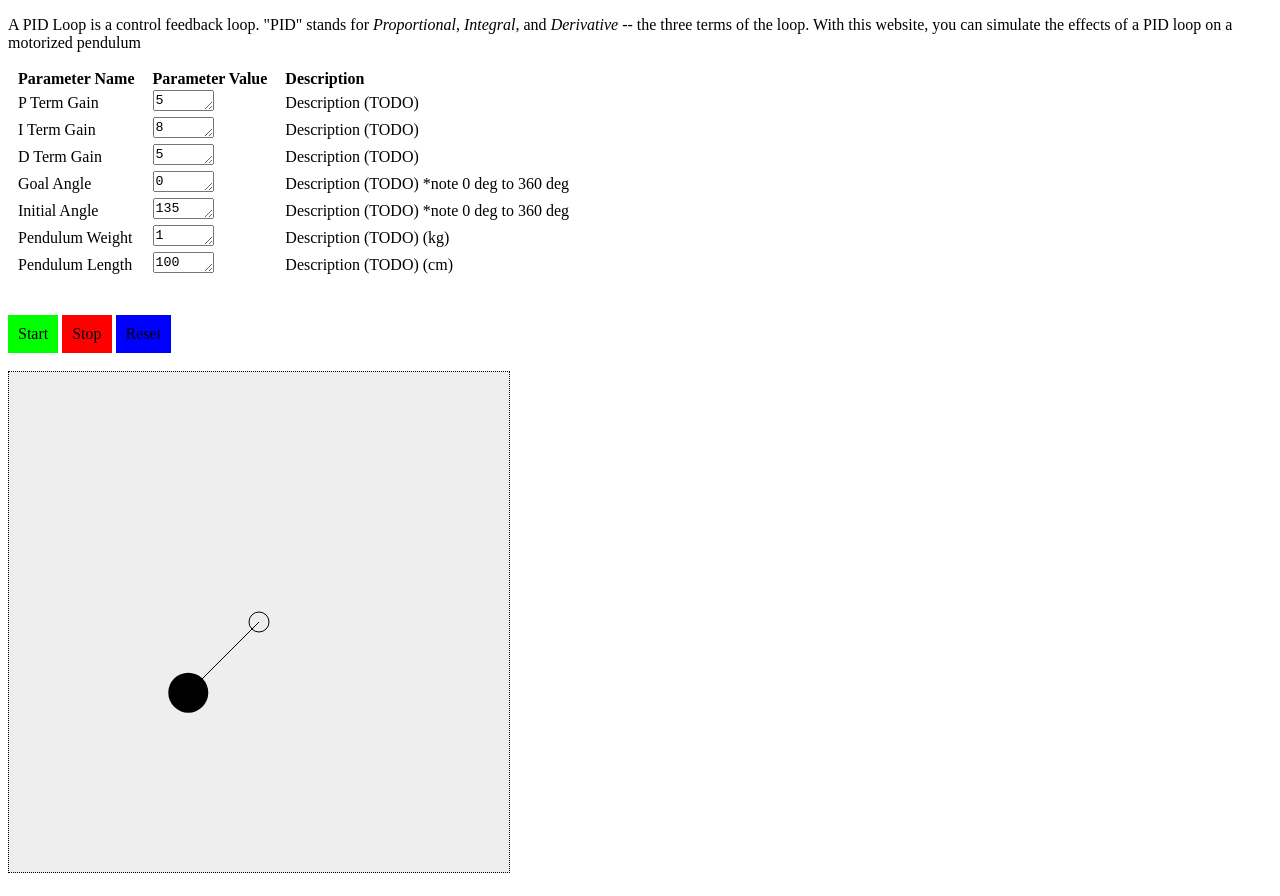
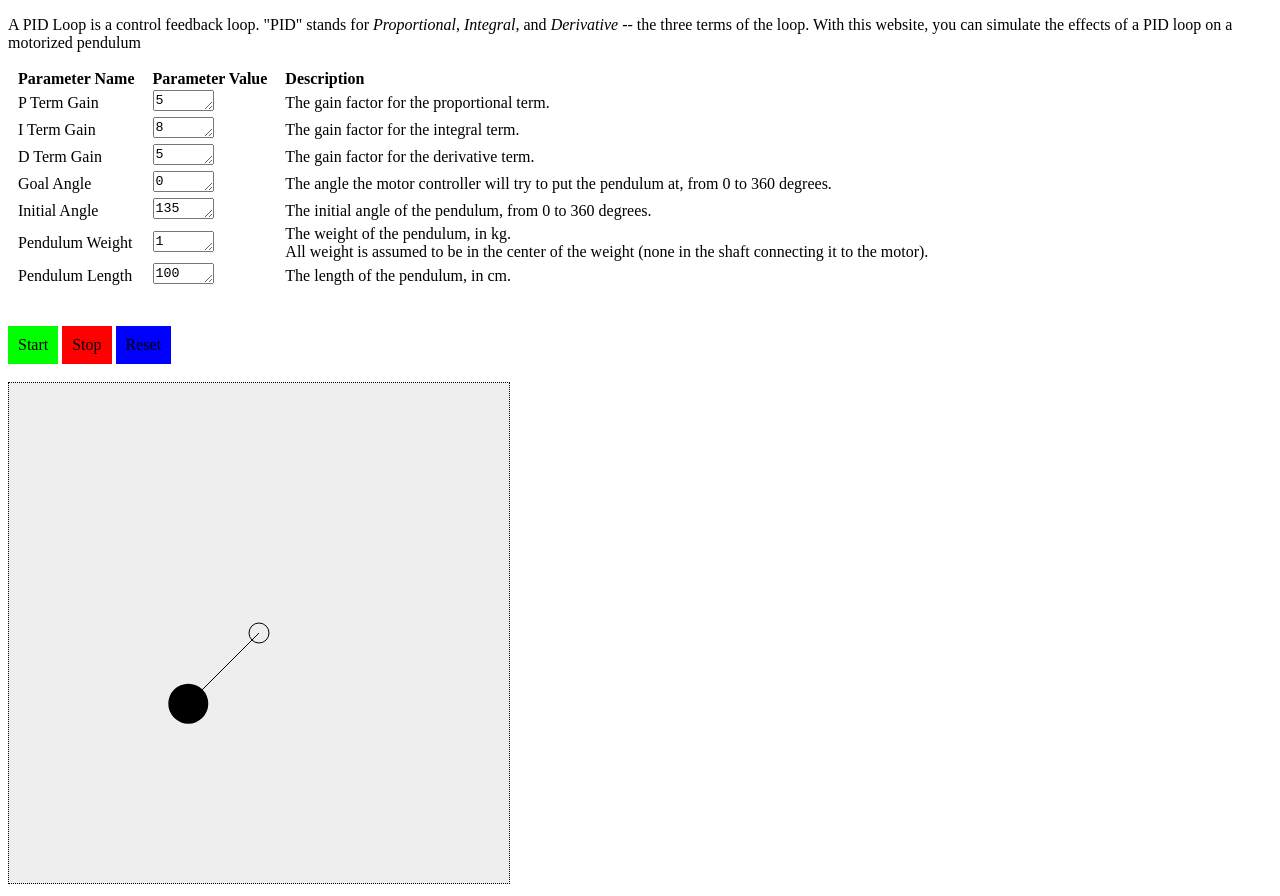
Before and after one commit to cohnt/PID-Demo, a plain HTML site: page index.html in a window 1280 px wide. Drawn offline with Linux system fonts and the light colour scheme.

Commit message:
PARAMETERS: Add descriptions.

```diff
--- a/index.html
+++ b/index.html
@@ -43,7 +43,7 @@
 					}
 				}
 			})(this)">5</textarea></td>
-			<td>Description (TODO)</td>
+			<td>The gain factor for the proportional term.</td>
 		</tr>
 		<tr>
 			<td>I Term Gain</td>
@@ -55,7 +55,7 @@
 					}
 				}
 			})(this)">8</textarea></td>
-			<td>Description (TODO)</td>
+			<td>The gain factor for the integral term.</td>
 		</tr>
 		<tr>
 			<td>D Term Gain</td>
@@ -67,7 +67,7 @@
 					}
 				}
 			})(this)">5</textarea></td>
-			<td>Description (TODO)</td>
+			<td>The gain factor for the derivative term.</td>
 		</tr>
 		<tr>
 			<td>Goal Angle</td>
@@ -79,7 +79,7 @@
 					}
 				}
 			})(this)">0</textarea></td>
-			<td>Description (TODO) *note 0 deg to 360 deg</td>
+			<td>The angle the motor controller will try to put the pendulum at, from 0 to 360 degrees.</td>
 		</tr>
 		<tr>
 			<td>Initial Angle</td>
@@ -91,7 +91,7 @@
 					}
 				}
 			})(this)">135</textarea></td>
-			<td>Description (TODO) *note 0 deg to 360 deg</td>
+			<td>The initial angle of the pendulum, from 0 to 360 degrees.</td>
 		</tr>
 		<tr>
 			<td>Pendulum Weight</td>
@@ -103,7 +103,7 @@
 					}
 				}
 			})(this)">1</textarea></td>
-			<td>Description (TODO) (kg)</td>
+			<td>The weight of the pendulum, in kg.<br>All weight is assumed to be in the center of the weight (none in the shaft connecting it to the motor).</td>
 		</tr>
 		<tr>
 			<td>Pendulum Length</td>
@@ -115,7 +115,7 @@
 					}
 				}
 			})(this)">100</textarea></td>
-			<td>Description (TODO) (cm)</td>
+			<td>The length of the pendulum, in cm.</td>
 		</tr>
 	</tbody>
 </table>
```
